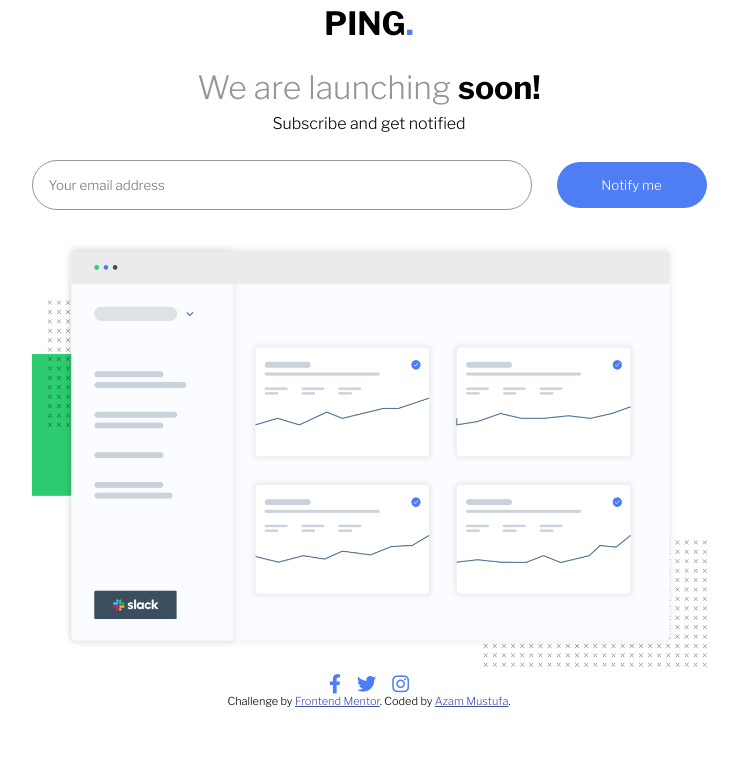
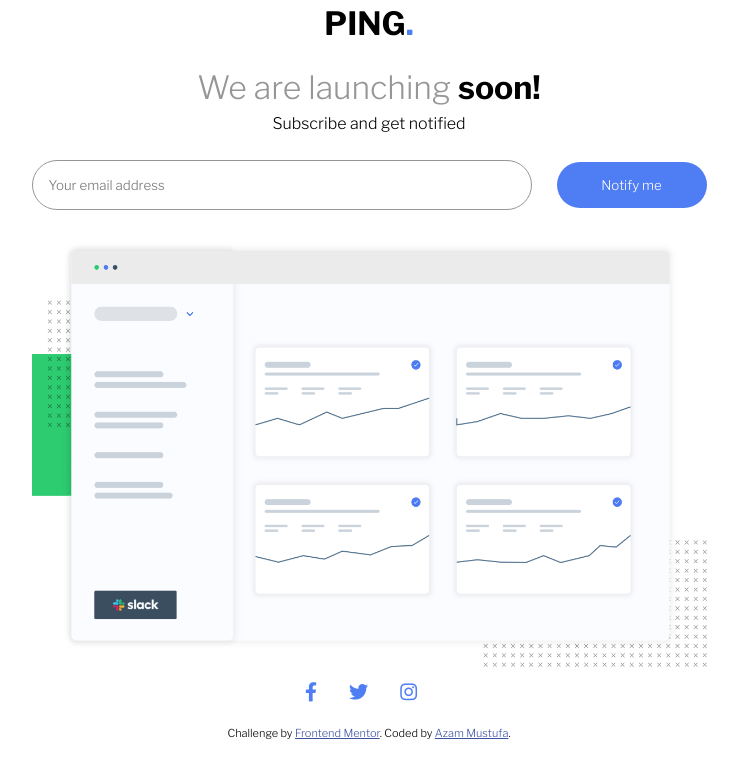
Before and after one commit to azammustafa66/ping-coming-soon-page, a plain HTML site: page index.html in a window 1280 px wide. Shown: the whole page, without its empty margins (271-1009 px from the left). Drawn offline with nearby package versions, Linux system fonts and the light colour scheme.

Commit message:
added padding

```diff
--- a/ping-coming-soon-page/style.css
+++ b/ping-coming-soon-page/style.css
@@ -128,7 +128,8 @@ img {
   align-items: center;
   justify-content: center;
   text-decoration: none;
-  margin: 0 0.5rem;
+  margin: 0 1rem 1rem 0;
+  padding: 0.5rem;
   border-radius: 50%;
   font-size: 1.2rem;
   color: hsl(223, 87%, 63%);
```
